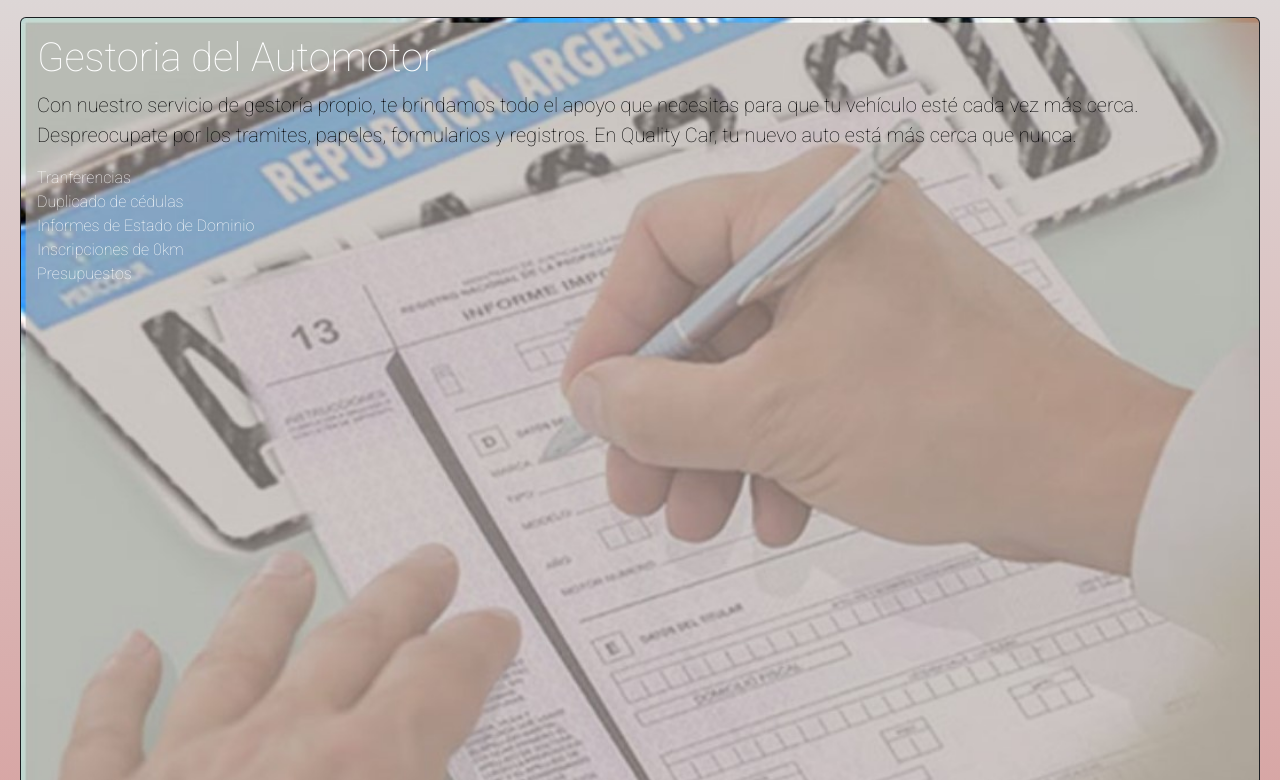
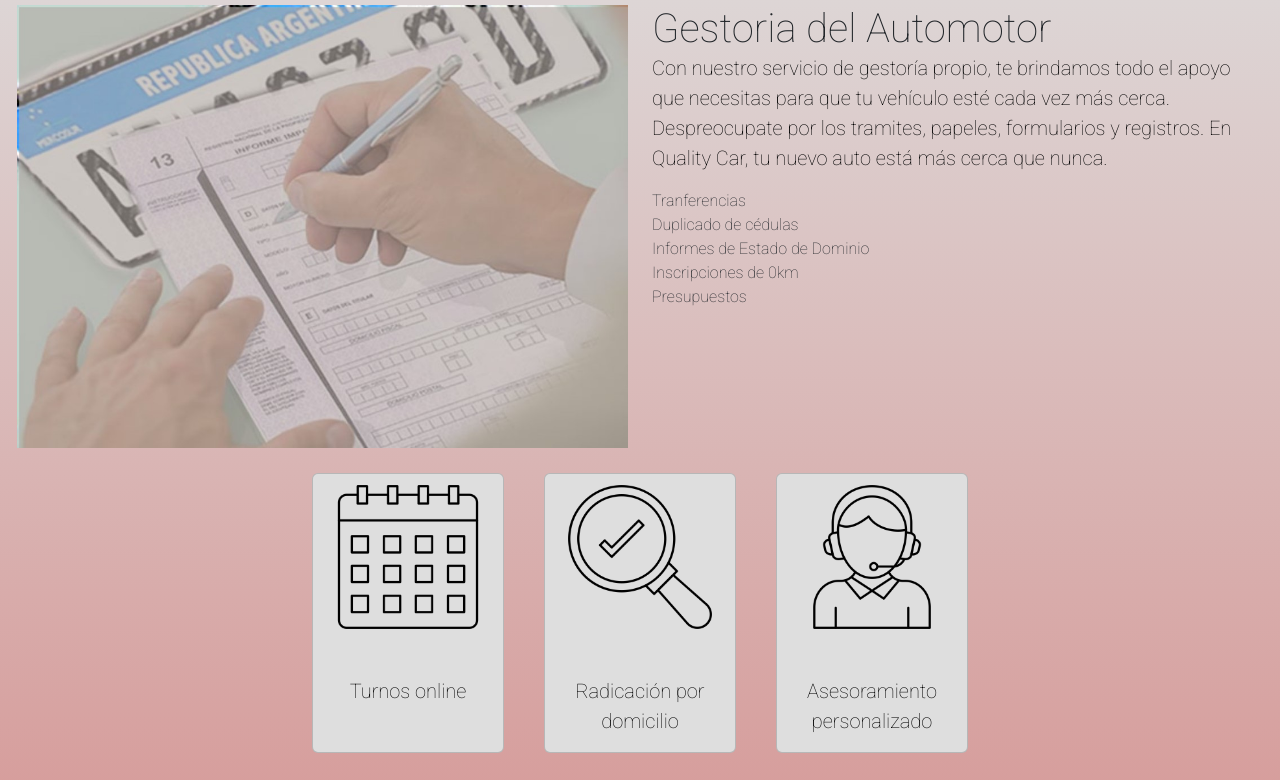
Before and after one commit to mrindertsma/LS43-MotorSports, a website: page pages/gestoria.html in a window 1280 px wide. Shown: the part 121-901 px from the top of the page. Drawn offline with Linux system fonts and the light colour scheme.

Commit message:
modifique pagina de gestoria, agregue tarjetas

```diff
--- a/css/style.css
+++ b/css/style.css
@@ -145,12 +145,16 @@ footer {
 .card-img-overlay {
     overflow: scroll;
 }
+.card-body {
+    text-align: center;
+}
 
 /*Página Guarderia*/
 .row {
-    margin: 15px;
+    margin: 5px;
+    display: flex;
     justify-content: center;
-    display: flex;
+
 }
 
 .carousel-inner {
--- a/pages/gestoria.html
+++ b/pages/gestoria.html
@@ -29,9 +29,12 @@
             </div>
         </header>
         <h1 class="h1 animate__animated animate__rubberBand">Servicio de Gestión</h1>
-        <div class="card text-bg-dark">
+        <section>
+            <div class="row">
+                <div class="col-md-6">
                     <img src="../img/gest.jpg" class="card-img" alt="...">
-            <div class="card-img-overlay">
+                </div>
+                <div class="col-md-6">
                     <h5 class="card-title">Gestoria del Automotor</h5>
                     <p class="card-text">Con nuestro servicio de gestoría propio, te brindamos todo el apoyo que necesitas para que tu vehículo esté cada vez más cerca. Despreocupate por los tramites, papeles, formularios y registros. En Quality Car, tu nuevo auto está más cerca que nunca.</p>
                     <ul class="list-group">
@@ -43,6 +46,30 @@
                     </ul>
                 </div>
             </div>
+        </section>
+        <section class="row row-cols-1 row-cols-md-3 g-4">
+            <div class="card" style="width: 12rem;">
+                <img src="../img/turno.png" class="card-img-top" alt="icono calendario">
+                <div class="card-body">
+                  <p class="card-text"> Turnos online</p>
+                </div>
+            </div>
+            <div class="card" style="width: 12rem;">
+                <img src="../img/radicacion.png" class="card-img-top" alt="icono lupa">
+                <div class="card-body">
+                  <p class="card-text">Radicación por domicilio</p>
+                </div>
+            </div>
+            <div class="card" style="width: 12rem;">
+                <img src="../img/gestion.png" class="card-img-top" alt="icono asesor">
+                <div class="card-body">
+                  <p class="card-text">Asesoramiento personalizado</p>
+                </div>
+            </div>
+
+        </section>
+
+
         <footer>
             <div class="container overflow-hidden text-center">
                 <div class="row gx-5">
```
Also changed, not shown: img/gestion.png (added), img/radicacion.png (added), img/turno.png (added), img/turnos.png (added). Lines whose indentation alone changed are shown as unchanged.
